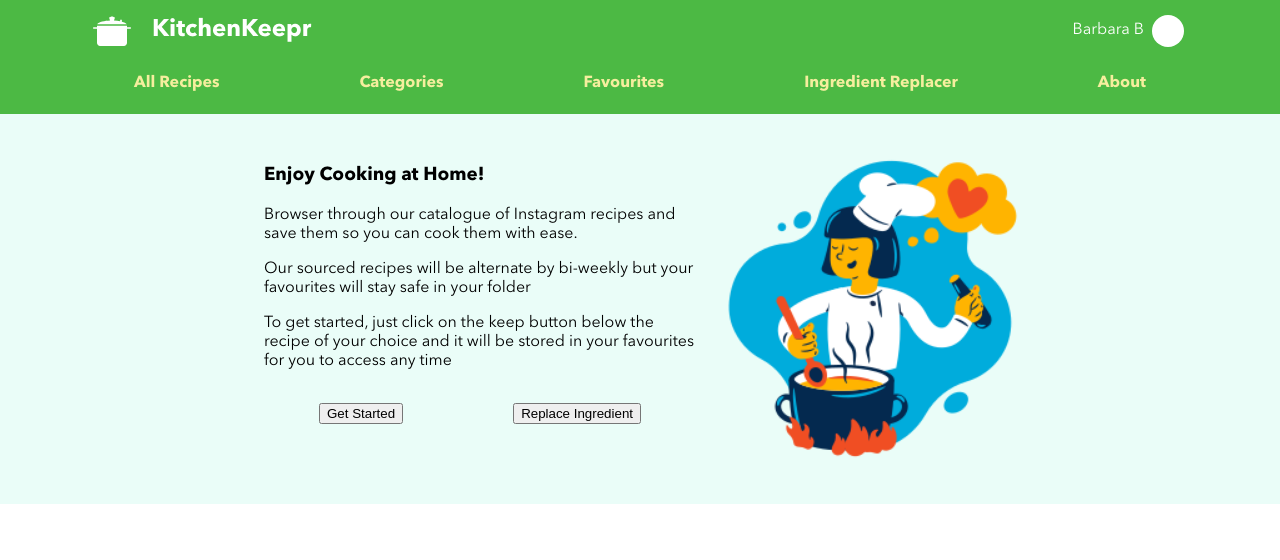
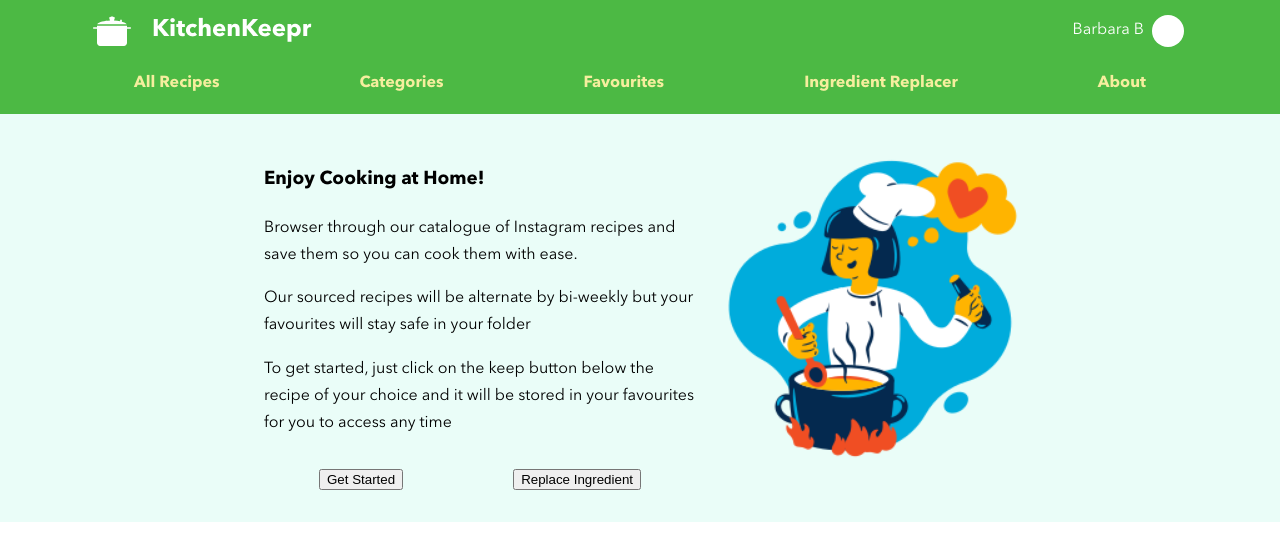
Before and after one commit to daniel22494/kitchenkeepr-frontend, a React (Create React App) app: page /homepage in a window 1280 px wide. Shown: the top 560 px of the page. Built offline with nearby package versions, Linux system fonts and the light colour scheme.

Commit message:
added changes favourites

```diff
--- a/src/pages/Homepage/Homepage.scss
+++ b/src/pages/Homepage/Homepage.scss
@@ -11,6 +11,7 @@
     &__text{
         max-width: 27rem;
         padding: 0 1rem;
+        line-height: 1.7;
     }
     &__img{
         &-content{
```
